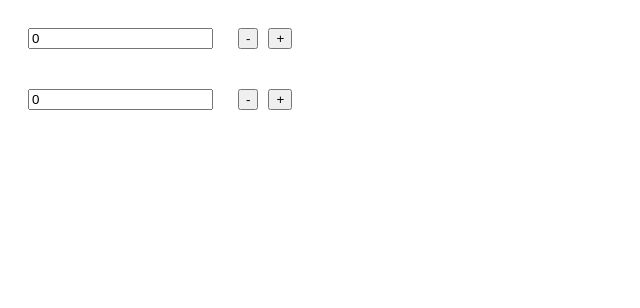
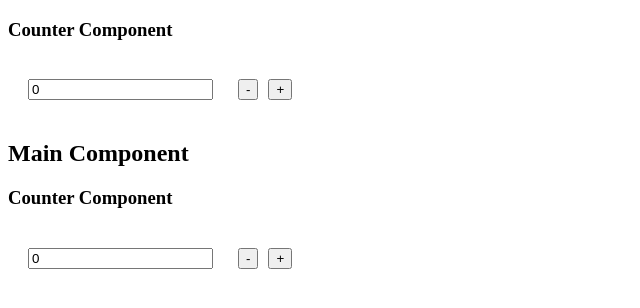
Before and after one commit to wookikiik/angular_study, an Angular app: page /main in a window 1280 px wide. Shown: the top 308 px of the page, without its empty margins (0-640 px from the left). Built offline with nearby package versions, Linux system fonts and the light colour scheme.

Commit message:
counter component와 main component에 각 component 구별 위한 title 추가

```diff
--- a/projects/han/src/app/main/main.component.html
+++ b/projects/han/src/app/main/main.component.html
@@ -1 +1,2 @@
+<h2>{{ title }}</h2>
 <app-counter></app-counter>
--- a/projects/han/src/app/main/main.component.ts
+++ b/projects/han/src/app/main/main.component.ts
@@ -1,8 +1,10 @@
-import { Component, OnInit } from '@angular/core';
+import { Component } from '@angular/core';
 
 @Component({
   selector: 'app-main',
   templateUrl: './main.component.html',
   styleUrls: ['./main.component.css'],
 })
-export class MainComponent { }
+export class MainComponent {
+  title = 'Main Component';
+}
--- a/projects/han/src/app/shared/counter/counter.component.html
+++ b/projects/han/src/app/shared/counter/counter.component.html
@@ -1,3 +1,4 @@
+<h3>{{ title }}</h3>
 <div>
     <input type="text" value="{{ count$ | async }}" readonly />
 
--- a/projects/han/src/app/shared/counter/counter.component.ts
+++ b/projects/han/src/app/shared/counter/counter.component.ts
@@ -8,7 +8,7 @@ import { CounterService } from '../../core/services/counter.service';
   styleUrls: ['./counter.component.css']
 })
 export class CounterComponent {
-
+  title = 'Counter Component';
   count$: Observable<number>;
 
   constructor(private counterService: CounterService) {
```
